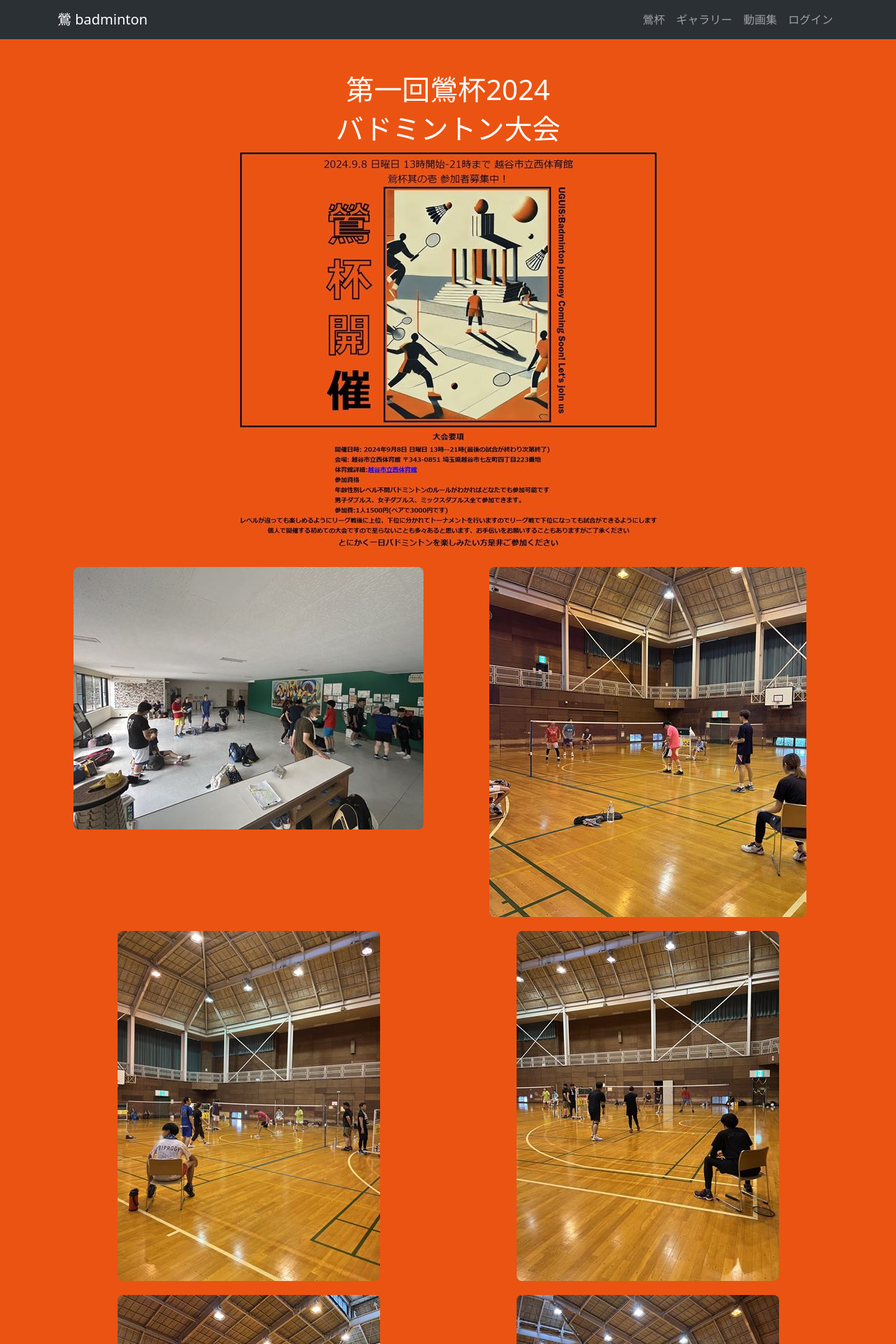
After one commit to UGUIS8020/uguis_bad, a Python web app: template templates/uguis2024_tournament.html in a window 1280 px wide. The commit adds this page. Shown: the top 1920 px of the page at 70% size. Run offline with Jinja, Linux system fonts and the light colour scheme; the template is opened without the code that fills it, so the values that code supplies are empty; some libraries are stand-ins or nearby versions.

Commit message:
新越谷

```diff
--- a/templates/base.html
+++ b/templates/base.html
@@ -168,6 +168,9 @@
 
                 </li>
 
+                <li class="nav-item">
+                  <a class="nav-link" href="{{ url_for('uguis2024_tournament') }}">鶯杯</a>
+                </li>
 
                 <li class="nav-item">
                   <a class="nav-link" href="{{ url_for('gallery') }}">ギャラリー</a>
--- /dev/null
+++ b/templates/uguis2024_tournament.html
@@ -0,0 +1,99 @@
+{% extends "base.html" %}
+{% block title %}鶯杯2024{% endblock %}
+{% block content %}
+
+<style>
+
+    body {
+        background-color: #eb5312; /* ページ全体の背景色 */
+        color: #ffffff; /* 必要に応じてテキストカラーも設定 */
+    }
+
+    .img-container {
+        margin-bottom: 20px;
+        text-align: center;
+    }
+
+    .img-container img {
+        display: inline-block;
+        border-radius: 8px;
+    }
+
+    .img-container {
+        margin-bottom: 20px;
+    }
+    .img-container img {
+
+        height: auto;
+        border-radius: 8px;
+    }
+</style>
+</head>
+<body>
+<div class="container my-5 text-center"> <!-- コンテナ全体を中央揃え -->
+    <h1>第一回鶯杯2024</h1>
+    <h1>バドミントン大会</h1>
+
+    <!-- トップ画像（1枚目） -->
+    <div class="row mb-4">
+        <div class="col-12">
+            <img src="{{ url_for('static', filename='images/2024/top.jpg') }}" alt="トップ画像" class="img-fluid mx-auto d-block">
+        </div>
+    </div>
+
+    <!-- 2枚ずつのグリッド -->
+    <div class="row">
+        <div class="col-md-6 img-container">
+            <img src="{{ url_for('static', filename='images/2024/001.jpg') }}" alt="練習風景1" class="mx-auto d-block">
+        </div>
+        <div class="col-md-6 img-container">
+            <img src="{{ url_for('static', filename='images/2024/004.jpg') }}" alt="練習風景2" class="mx-auto d-block">
+        </div>
+    </div>
+
+    <div class="row">
+        <div class="col-md-6 img-container">
+            <img src="{{ url_for('static', filename='images/2024/003.jpg') }}" alt="練習風景3" class="mx-auto d-block">
+        </div>
+        <div class="col-md-6 img-container">
+            <img src="{{ url_for('static', filename='images/2024/002.jpg') }}" alt="練習風景4" class="mx-auto d-block">
+        </div>
+    </div>
+
+    <div class="row">
+        <div class="col-md-6 img-container">
+            <img src="{{ url_for('static', filename='images/2024/005.jpg') }}" alt="練習風景5" class="mx-auto d-block">
+        </div>
+        <div class="col-md-6 img-container">
+            <img src="{{ url_for('static', filename='images/2024/006.jpg') }}" alt="練習風景6" class="mx-auto d-block">
+        </div>
+    </div>
+
+    <div class="row">
+        <div class="col-md-6 img-container">
+            <img src="{{ url_for('static', filename='images/2024/007.jpg') }}" alt="練習風景7" class="mx-auto d-block">
+        </div>
+        <div class="col-md-6 img-container">
+            <img src="{{ url_for('static', filename='images/2024/008.jpg') }}" alt="練習風景8" class="mx-auto d-block">
+        </div>
+    </div>
+
+    <div class="row">
+        <div class="col-md-6 img-container">
+            <img src="{{ url_for('static', filename='images/2024/009.jpg') }}" alt="練習風景9" class="mx-auto d-block">
+        </div>
+        <div class="col-md-6 img-container">
+            <img src="{{ url_for('static', filename='images/2024/010.jpg') }}" alt="練習風景10" class="mx-auto d-block">
+        </div>
+    </div>
+
+    <div class="row">
+        <div class="col-md-6 img-container">
+            <img src="{{ url_for('static', filename='images/2024/011.jpg') }}" alt="練習風景11" class="mx-auto d-block">
+        </div>
+        <div class="col-md-6 img-container">
+            <img src="{{ url_for('static', filename='images/2024/013.jpg') }}" alt="練習風景12" class="mx-auto d-block">
+        </div>
+    </div>
+</div>
+{% endblock %}
```
Also changed, not shown: app.py (+26 -149 lines), templates/signup.html (+58 -7 lines), static/images/2024/001.jpg (added), static/images/2024/002.jpg (added), static/images/2024/003.jpg (added), static/images/2024/004.jpg (added), static/images/2024/005.jpg (added), static/images/2024/006.jpg (added), static/images/2024/007.jpg (added), static/images/2024/008.jpg (added), static/images/2024/009.jpg (added), static/images/2024/010.jpg (added), static/images/2024/011.jpg (added), static/images/2024/012.jpg (added), 3 more files.
